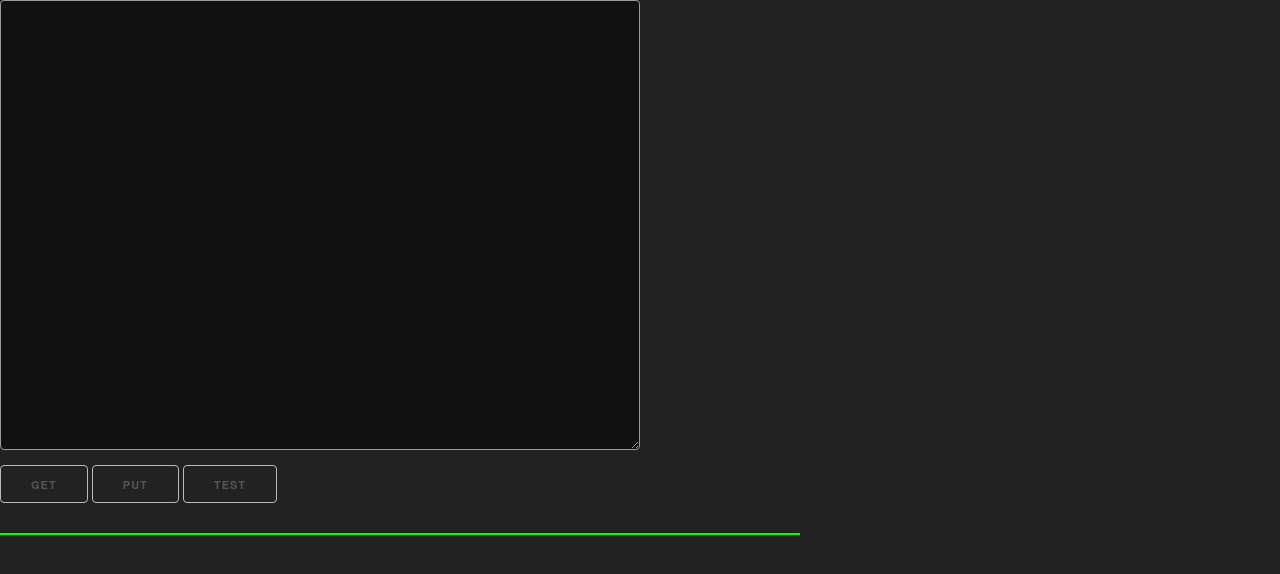
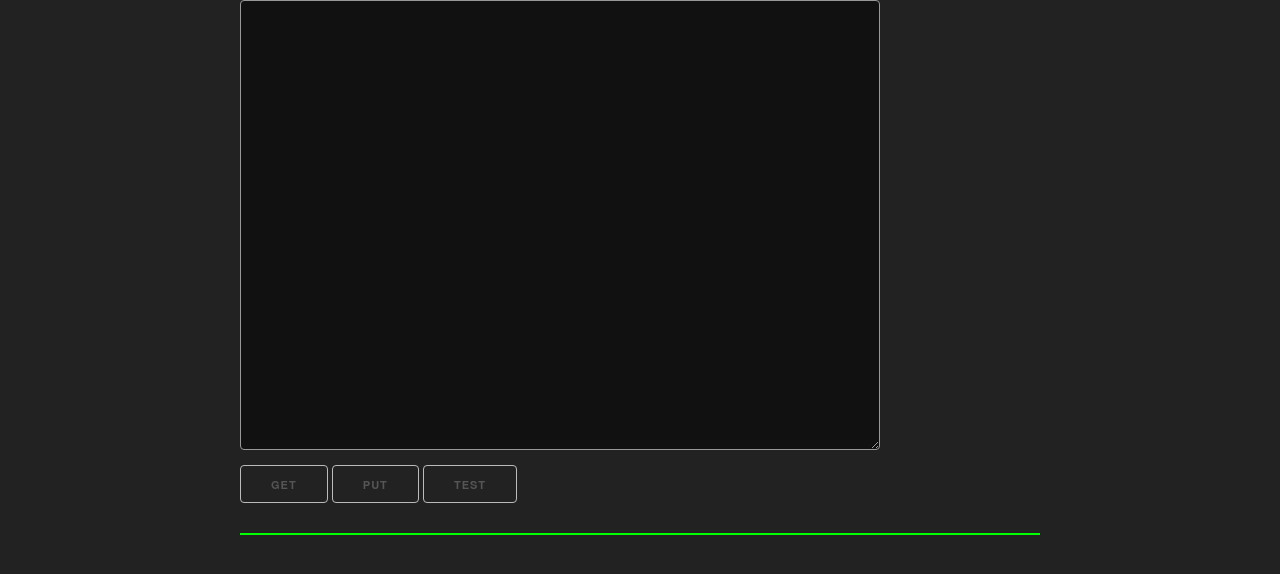
Before and after one commit to kkenny/thelinuxpro, a Jekyll site: the page punch_list/api_code.html, which Jekyll copies as it is, in a window 1280 px wide. Shown: the top 574 px of the page. Built offline with Jekyll 4.4.1, drawn with Linux system fonts in a browser that asks for light colours.

Commit message:
center content on large screens

```diff
--- a/punch_list/css/custom.css
+++ b/punch_list/css/custom.css
@@ -233,7 +233,9 @@ textarea {
 
 /* Larger than tablet */
 @media (min-width: 750px) {
-  body { width: 800px; }
+  body { margin-left: auto;
+		margin-right: auto;
+		width: 800px; }
   /* Navbar */
   .clock-wrapper {
     display: block;
```
